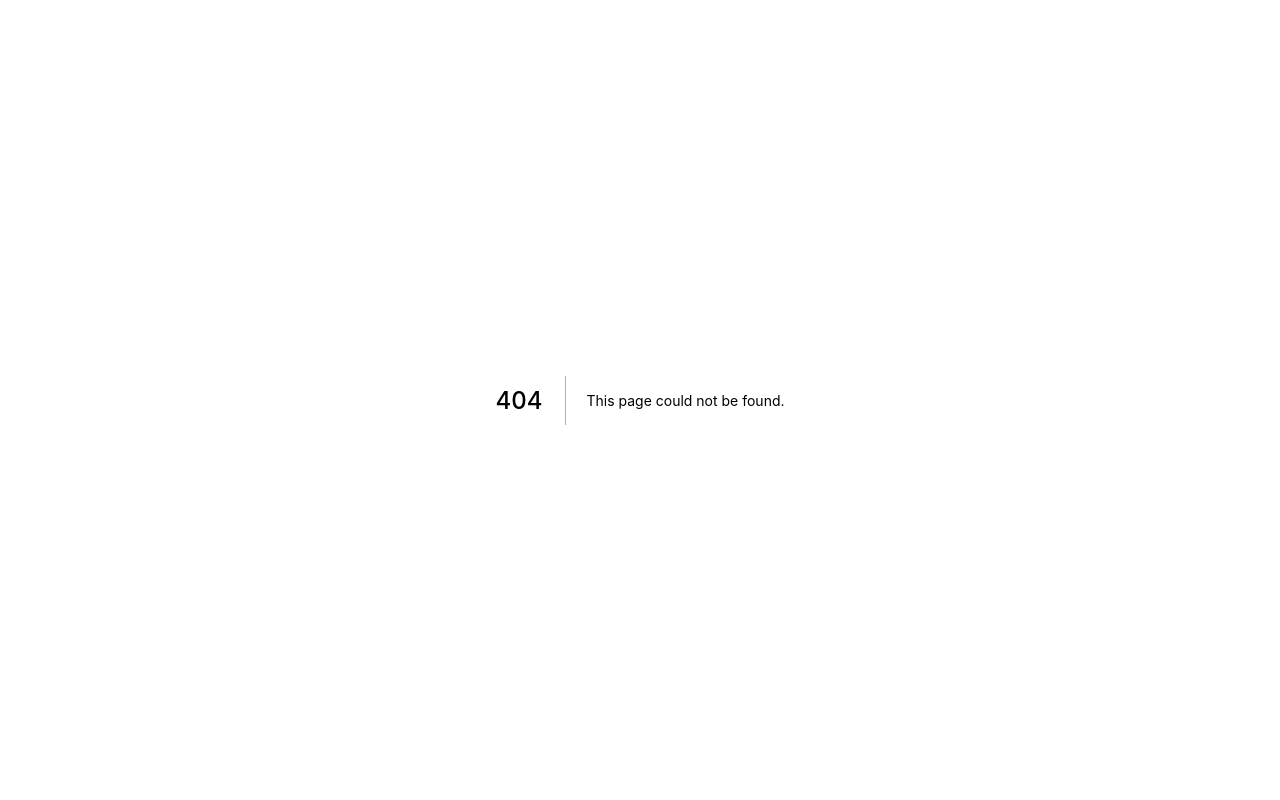
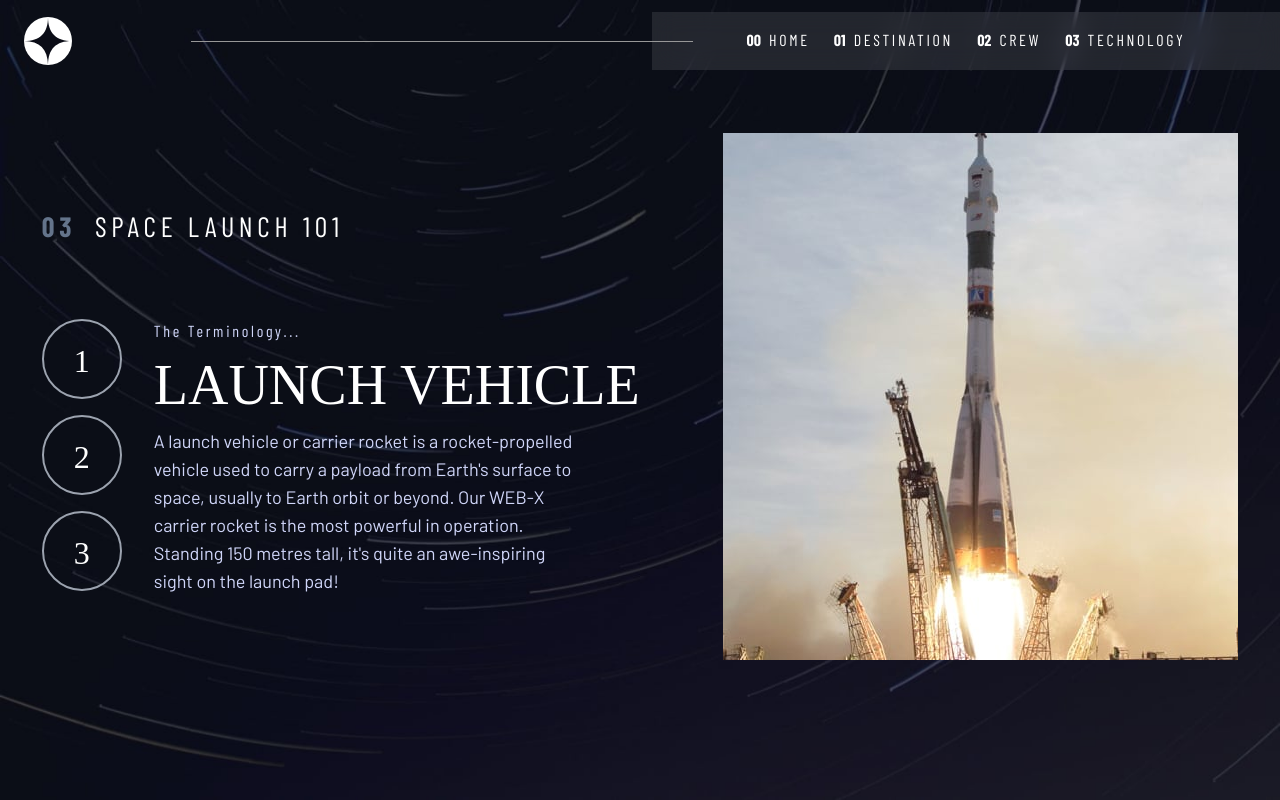
Before and after one commit to jdpena28/space-tourism, a Next.js app: page /technology/equipment in a window 1280 px wide. Before the commit this address had no page. Built offline with nearby package versions, Linux system fonts and the light colour scheme; a web font is replaced by a local one.

Commit message:
add technology page

```diff
--- a/pages/crew/[team].tsx
+++ b/pages/crew/[team].tsx
@@ -5,8 +5,9 @@ import Image from "next/image";
 import { useRouter } from "next/router";
 import React, { useEffect, useState } from "react";
 import data from "@/data.json";
+import type { NextPage } from "next";
 
-const Team = () => {
+const Team: NextPage = () => {
   const router = useRouter();
   const [datas, setDatas] = useState<teamProps | undefined>();
 
@@ -33,15 +34,16 @@ const Team = () => {
         </p>
         <Indicator />
       </div>
-      <div className="place-self-end overflow-y-hidden">
+      <div className="h-[90%] w-[90%] place-self-end overflow-y-hidden object-cover">
         <Image
           src={
             datas
               ? datas?.images.webp
               : "/assets/crew/image-douglas-hurley.webp"
           }
-          height={712}
-          width={568.07}
+          height={datas ? datas?.images.height : 712}
+          width={datas ? datas?.images.width : 568}
+          layout="responsive"
         />
       </div>
     </Layout>
--- /dev/null
+++ b/pages/technology/equipment.tsx
@@ -0,0 +1,44 @@
+import Slider from "@/components/Slider";
+import Subheading from "@/components/Subheading";
+import Layout from "@/layout/Layout";
+import type { NextPage } from "next";
+import Image from "next/image";
+import React from "react";
+
+const Equipment: NextPage = () => {
+  return (
+    <Layout
+      id="technology"
+      className="containers mx-auto flex h-full items-center justify-around">
+      <div>
+        <Subheading num="03" text="SPACE LAUNCH 101" />
+        <br /> <br />
+        <div className="flex space-x-8">
+          <Slider />
+          <div>
+            <h3 className="font-secondary text-navText text-highlight">
+              The Terminology...
+            </h3>
+            <p className="text-heading3">LAUNCH VEHICLE</p>
+            <p className="w-[27rem] font-tertiary text-lg text-highlight">
+              A launch vehicle or carrier rocket is a rocket-propelled vehicle
+              used to carry a payload from Earth&apos;s surface to space,
+              usually to Earth orbit or beyond. Our WEB-X carrier rocket is the
+              most powerful in operation. Standing 150 metres tall, it&apos;s
+              quite an awe-inspiring sight on the launch pad!
+            </p>
+          </div>
+        </div>
+      </div>
+      <div className="">
+        <Image
+          src="/assets/technology/image-launch-vehicle-portrait.jpg"
+          width={515}
+          height={527}
+        />
+      </div>
+    </Layout>
+  );
+};
+
+export default Equipment;
--- /dev/null
+++ b/src/components/Slider.tsx
@@ -0,0 +1,19 @@
+import React from "react";
+
+const Slider = () => {
+  return (
+    <div className="space-y-4">
+      <div className="h-[80px] w-[80px] cursor-pointer rounded-full border-2 border-gray-400 text-center text-heading4 leading-[80px] hover:border-white">
+        1
+      </div>
+      <div className="h-[80px] w-[80px] cursor-pointer rounded-full border-2 border-gray-400 text-center text-heading4 leading-[80px] hover:border-white">
+        2
+      </div>
+      <div className="h-[80px] w-[80px] cursor-pointer rounded-full border-2 border-gray-400 text-center text-heading4 leading-[80px] hover:border-white">
+        3
+      </div>
+    </div>
+  );
+};
+
+export default Slider;
--- a/src/types/main.d.ts
+++ b/src/types/main.d.ts
@@ -16,6 +16,8 @@ interface teamProps {
   images: {
     png: string;
     webp: string;
+    height: number;
+    width: number;
   };
   role: string;
   bio: string;
--- a/styles/globals.css
+++ b/styles/globals.css
@@ -40,3 +40,6 @@
 #team {
   background-image: url("/assets/crew/background-crew-desktop.jpg");
 }
+#technology {
+  background-image: url("/assets/technology/background-technology-desktop.jpg");
+}
```
Also changed, not shown: src/data.json (+12 -4 lines).
